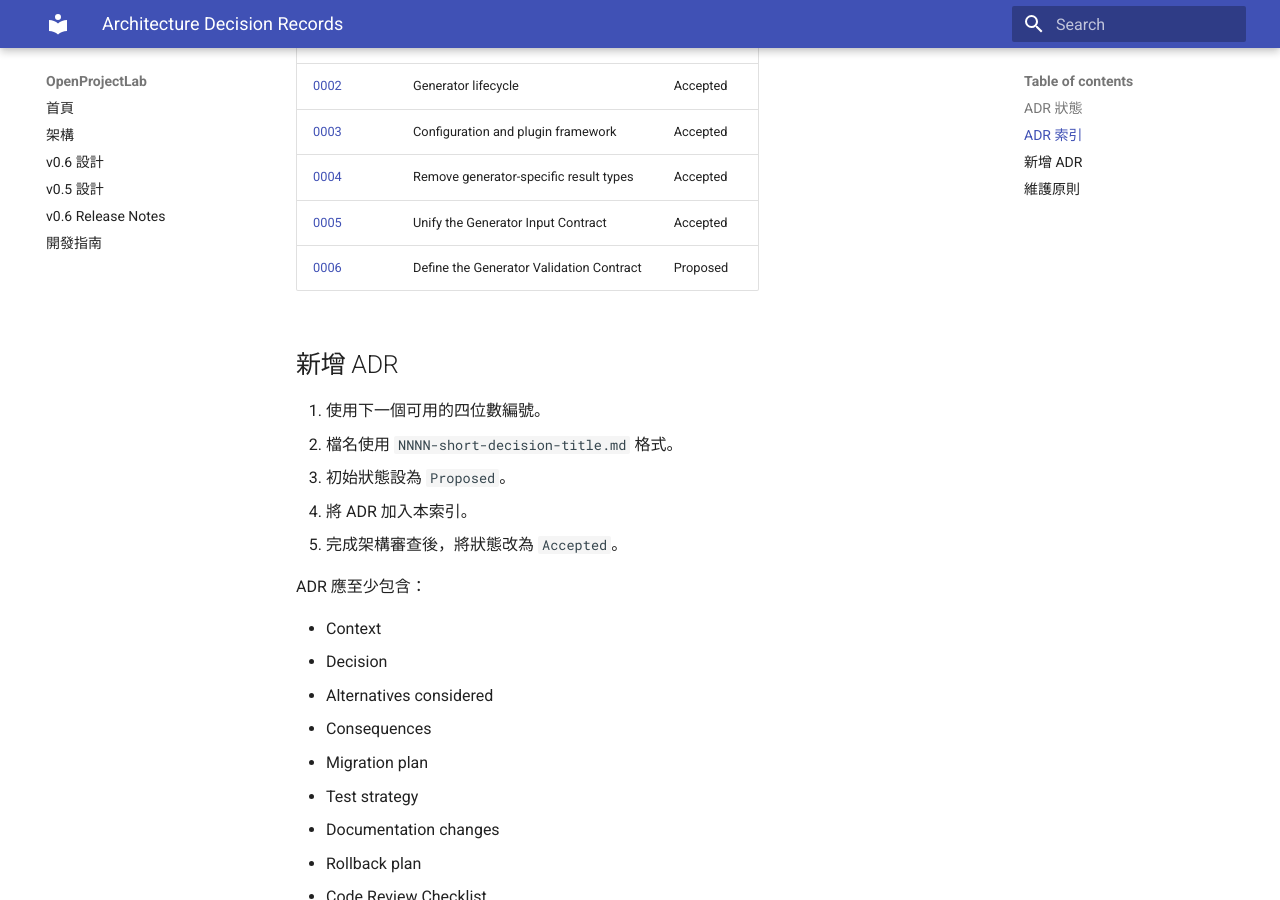
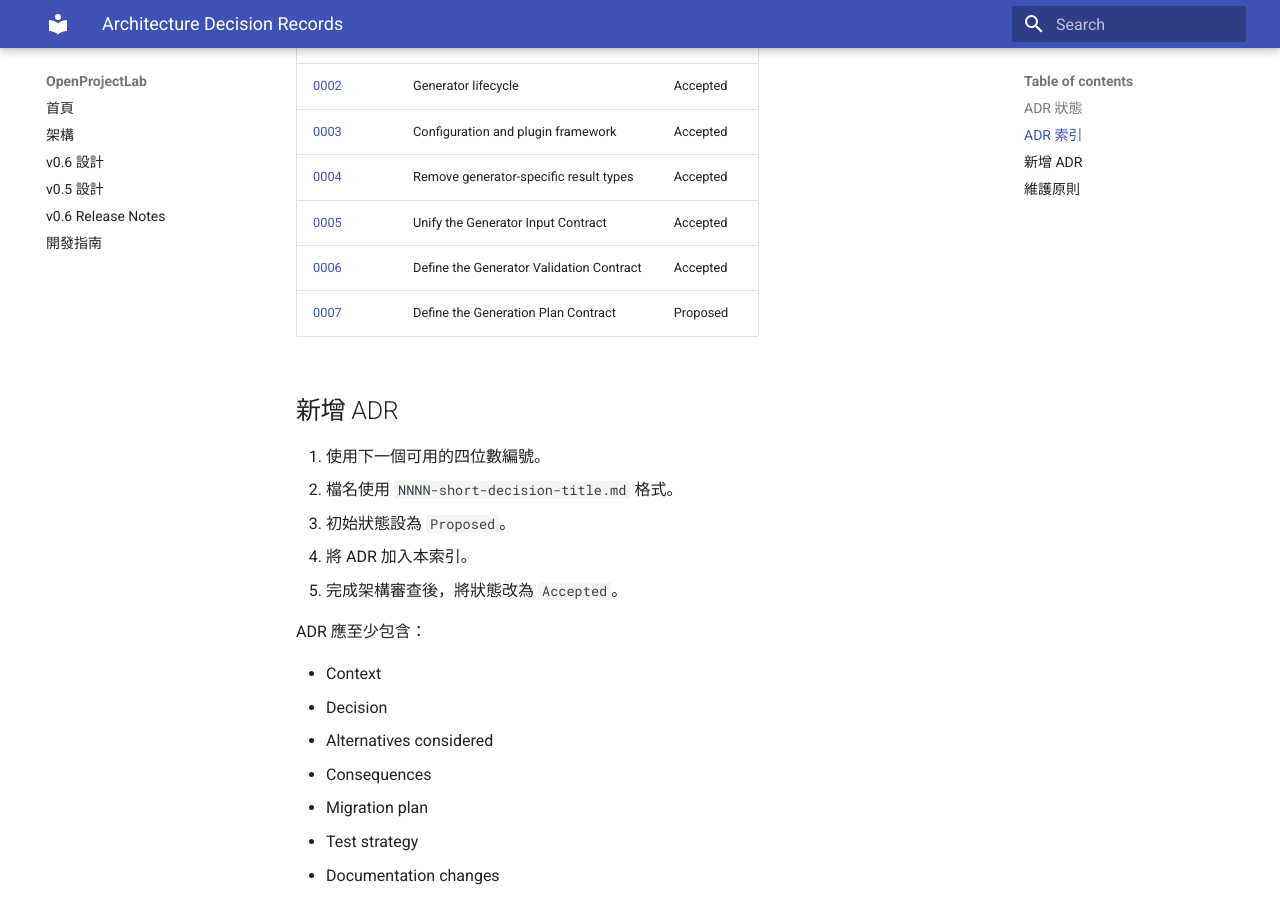
Before and after one commit to khwang1964/OpenProjectLab, an MkDocs documentation site: the page built from docs/adr/README.md, in a window 1280 px wide and 900 px high, scrolled down 567 px. Built offline with MkDocs 1.6.1 and Material for MkDocs 9.7.7, drawn with Linux system fonts in a browser that asks for light colours.

Commit message:
docs: align generation plan architecture

```diff
--- a/docs/adr/README.md
+++ b/docs/adr/README.md
@@ -19,7 +19,8 @@
 | [0003](0003-configuration-and-plugin-framework.md) | Configuration and plugin framework | Accepted |
 | [0004](0004-remove-generator-specific-result-types.md) | Remove generator-specific result types | Accepted |
 | [0005](0005-generator-input-contract.md) | Unify the Generator Input Contract | Accepted |
-| [0006](0006-generator-validation-contract.md) | Define the Generator Validation Contract | Proposed |
+| [0006](0006-generator-validation-contract.md) | Define the Generator Validation Contract | Accepted |
+| [0007](0007-generation-plan-contract.md) | Define the Generation Plan Contract | Proposed |
 
 ## 新增 ADR
 
```
